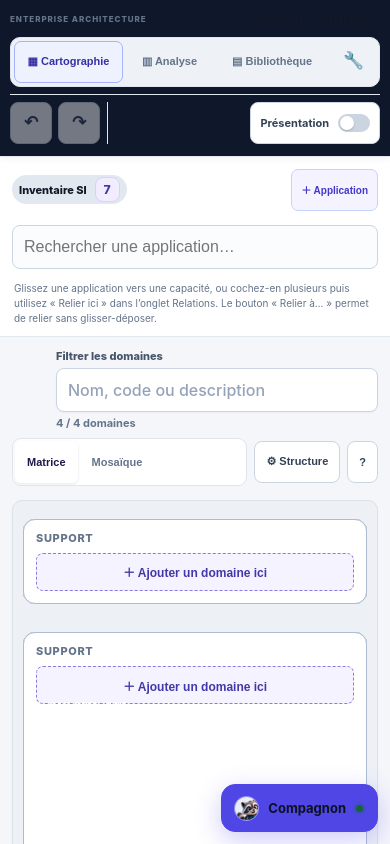
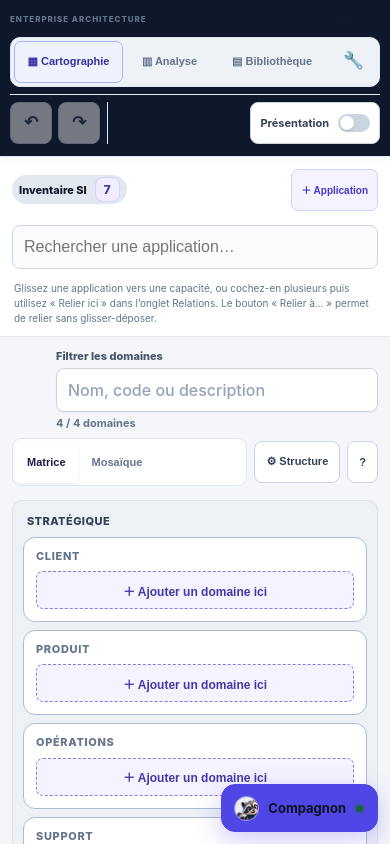
Before and after one commit to Sims07/enterprise-capacity-mapper, a React (Vite) app: page / in a window 390 px wide. Built offline with nearby package versions, Linux system fonts and the light colour scheme.

Commit message:
fix(matrix): align card insets and mobile grid placement

```diff
--- a/src/styles/base.css
+++ b/src/styles/base.css
@@ -2729,6 +2729,7 @@ body::-webkit-scrollbar,
 .map-matrix .matrix-domain {
   display: flex;
   flex-direction: column;
+  padding: 8px;
   min-width: 0;
   min-height: 0;
   align-self: stretch;
@@ -2753,6 +2754,8 @@ body::-webkit-scrollbar,
   }
   .map-matrix > .map-row { display: grid; }
   .map-matrix > .map-row.map-head { display: none; }
+  .map-matrix .map-row:not(.map-head) > .axis-label { grid-row: auto !important; }
+  .map-matrix .map-row:not(.map-head) > .map-cell { grid-row: auto !important; grid-column: 1 / -1 !important; }
   .map-matrix .matrix-domain { display: none; }
   .map-matrix .matrix-mobile-domain { display: block; }
 }
```
